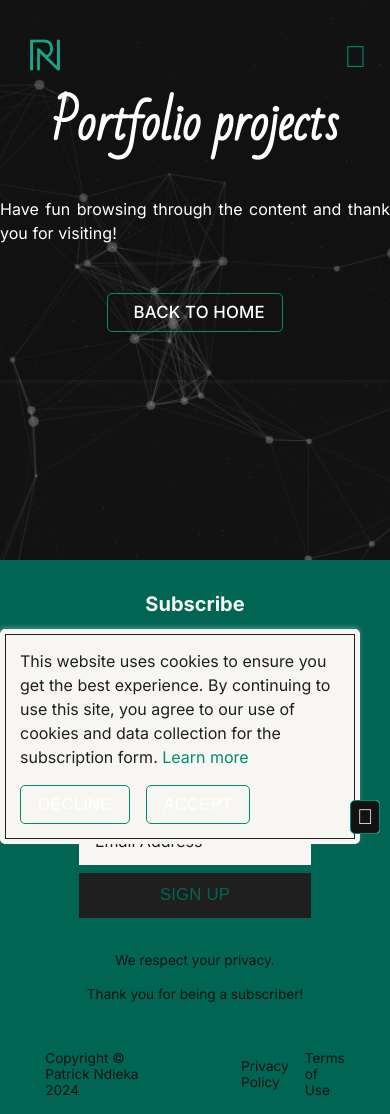
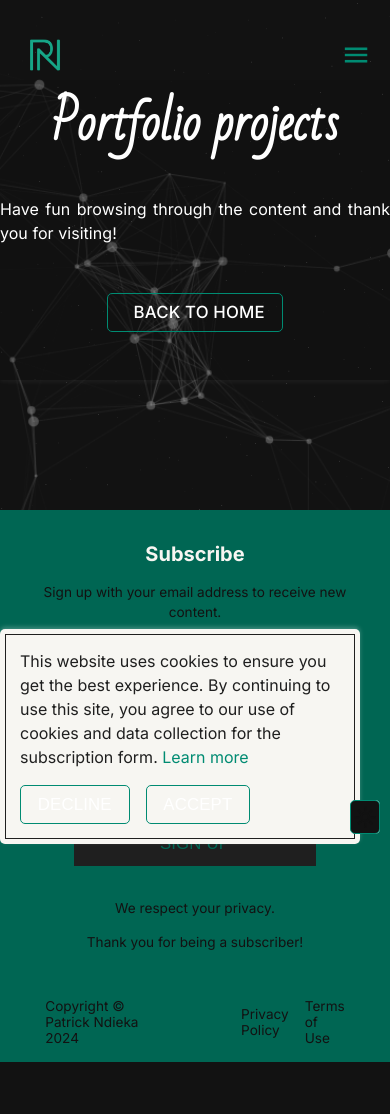
Before and after one commit to PatrickNdieka/portfolio, a Django app: page /portfolio/ in a window 390 px wide. After the commit the page ends 1062 px from the top, so only its background shows below. Run offline with Django 4.2, Linux system fonts and the light colour scheme; data that the repository does not hold is empty; parts of the project's set-up code (start-up, migrations or seed data) failed here and were passed over; some libraries are stand-ins or nearby versions.

Commit message:
updated the stylesheets

```diff
--- a/static/assets/css/styles.css
+++ b/static/assets/css/styles.css
@@ -332,7 +332,6 @@
 .newsletter-form .form-fields input {
   width: 100%;
   height: 100%;
-  padding: 1rem;
   border: none;
   background-color: var(--bs-accent-2);
 }
@@ -342,7 +341,7 @@
   align-items: center;
   justify-content: center;
   margin: 0 0.25rem;
-  height: calc(0.95 * 3rem);
+  height: calc(3rem / 1.1);
   background-color: var(--bs-accent-3);
   color: var(--bs-accent-dark);
   border: none;
@@ -361,10 +360,21 @@
     flex-direction: column;
     width: 100%;
   }
+
   .newsletter-form .newsletter-form__body .btn {
-    width: 70%;
-    min-width: 200px;
-    max-width: 70%;
+    width: calc(80% / 1.1);
+    min-width: calc(200px / 1.1);
+    max-width: calc(80% / 1.1);
+  }
+
+  [data-full-page="true"] .newsletter-form .newsletter-form__body .btn {
+    width: max-content;
+  }
+
+  [data-full-page="true"] .newsletter-form .newsletter-form__body,
+  [data-full-page="true"] .newsletter-form .form-fields-wrapper {
+    flex-direction: row;
+    width: max-content;
   }
 }
 
@@ -375,13 +385,28 @@
   }
 
   .newsletter-form .form-fields {
-    width: 70%;
+    width: 80%;
     min-width: 200px;
-    max-width: 70%;
-  }
-}
-
-@media (max-width: 720px) {
+    max-width: 80%;
+  }
+
+  [data-full-page="true"] .newsletter-form .newsletter-form__body {
+    flex-direction: column;
+    width: 100%;
+  }
+
+  [data-full-page="true"] .newsletter-form .newsletter-form__body .btn {
+    width: calc(80% / 1.1);
+    min-width: calc(200px / 1.1);
+    max-width: calc(80% / 1.1);
+  }
+
+  [data-full-page="true"] .newsletter-form .form-fields {
+    min-width: 15rem;
+  }
+}
+
+@media (max-width: 960px) {
   .footer {
     left: 0%;
     width: 100%;
@@ -389,6 +414,17 @@
 
   .footer .container::before {
     width: 100vw;
+  }
+
+  [data-full-page="true"] .newsletter-form .form-fields-wrapper {
+    flex-direction: column;
+    width: 100%;
+  }
+
+  [data-full-page="true"] .newsletter-form .form-fields {
+    width: 80%;
+    min-width: 200px;
+    max-width: 80%;
   }
 }
 
@@ -468,9 +504,14 @@
   }
 }
 
+@media (max-width: 960px) {
+  .container {
+    margin: 0 7.5vw;
+  }
+}
+
 @media (max-width: 720px) {
-  [data-full-page="true"] .container,
-  .container {
+  [data-full-page="true"] .container {
     margin: 0 7.5vw;
   }
 }
@@ -489,39 +530,50 @@
 }
 
 .theme-toggle span {
+  display: flex;
+  align-items: center;
+  justify-content: center;
   height: 100%;
   width: 100%;
-  display: flex;
-  align-items: center;
-  justify-content: center;
+  background-color: var(--bg-color);
+  border-radius: 5px;
+  border: 1px solid var(--bs-accent);
+  border-radius: 5px;
   transition: 0.5s ease-in-out;
   cursor: pointer;
+  z-index: 0;
+}
+
+.theme-toggle:hover span {
+  background-color: var(--fg-color);
+  border-radius: 0 5px 5px 0;
+  border-color: var(--bs-accent-3);
 }
 
 .theme-toggle span::before {
-  content: "\f186";
-  position: absolute;
-  top: 0;
-  bottom: 0;
-  left: 0;
-  right: 0;
+  content: "";
+  position: absolute;
+  top: 4px;
+  bottom: 4px;
+  left: 4px;
+  right: 4px;
   display: flex;
   align-items: center;
   justify-content: center;
-  font: var(--fa-font-solid);
-  font-size: 21px;
-  color: var(--fg-color);
   border-radius: 5px;
-  border: 1px solid var(--bs-accent);
-  background-color: var(--bg-color);
+  background: url("../images/light_mode_icon-black.png");
+  background-size: contain;
+  background-repeat: no-repeat;
+  background-position: center;
   transition: 0.5s ease-in-out;
   z-index: 1;
 }
 
 .theme-toggle:hover span::before {
-  color: var(--bg-color);
-  background-color: var(--bs-accent-3);
-  border-color: var(--bs-accent-3);
+  background: url("../images/light_mode_icon-white.png");
+  background-size: contain;
+  background-repeat: no-repeat;
+  background-position: center;
 }
 
 .theme-toggle span::after {
@@ -747,21 +830,21 @@
 }
 
 .menu-toggle::before {
-  content: "\f0c9";
+  content: "";
   position: absolute;
   top: 0;
   bottom: 0;
   left: 0;
   right: 0;
-  font: var(--fa-font-solid);
-  font-size: 30px;
-  color: var(--bs-accent);
+  background-image: url("../images/menu_icon.png");
+  background-size: cover;
   transition: 0.5s ease-in-out;
 }
 
 .nav-list.show ~ .menu-toggle::before {
-  content: "\f00d";
-  transform: translateX(10px) translateY(-10px) rotateZ(-180deg);
+  content: "";
+  transform: rotateZ(-180deg);
+  background-image: url("../images/close_icon.png");
 }
 
 @media (max-width: 1400px) {
@@ -965,10 +1048,10 @@
 [data-full-page="true"] .main {
   left: 0;
   width: 100%;
-  padding-bottom: 100px;
-}
-
-@media (max-width: 720px) {
+  padding-bottom: 50px;
+}
+
+@media (max-width: 960px) {
   .main {
     left: 0;
     width: 100%;
```
Also changed, not shown: other parts of static/assets/css/styles.css (+57 -24 lines), core/models.py (+0 -10 lines), static/assets/css/notebook.css, static/assets/images/close_icon.png (added), static/assets/images/dark_mode_icon-black.png (added), static/assets/images/dark_mode_icon-white.png (added), static/assets/images/light_mode_icon-black.png (added), static/assets/images/light_mode_icon-white.png (added), static/assets/images/menu_icon.png (added), 1 other file.
